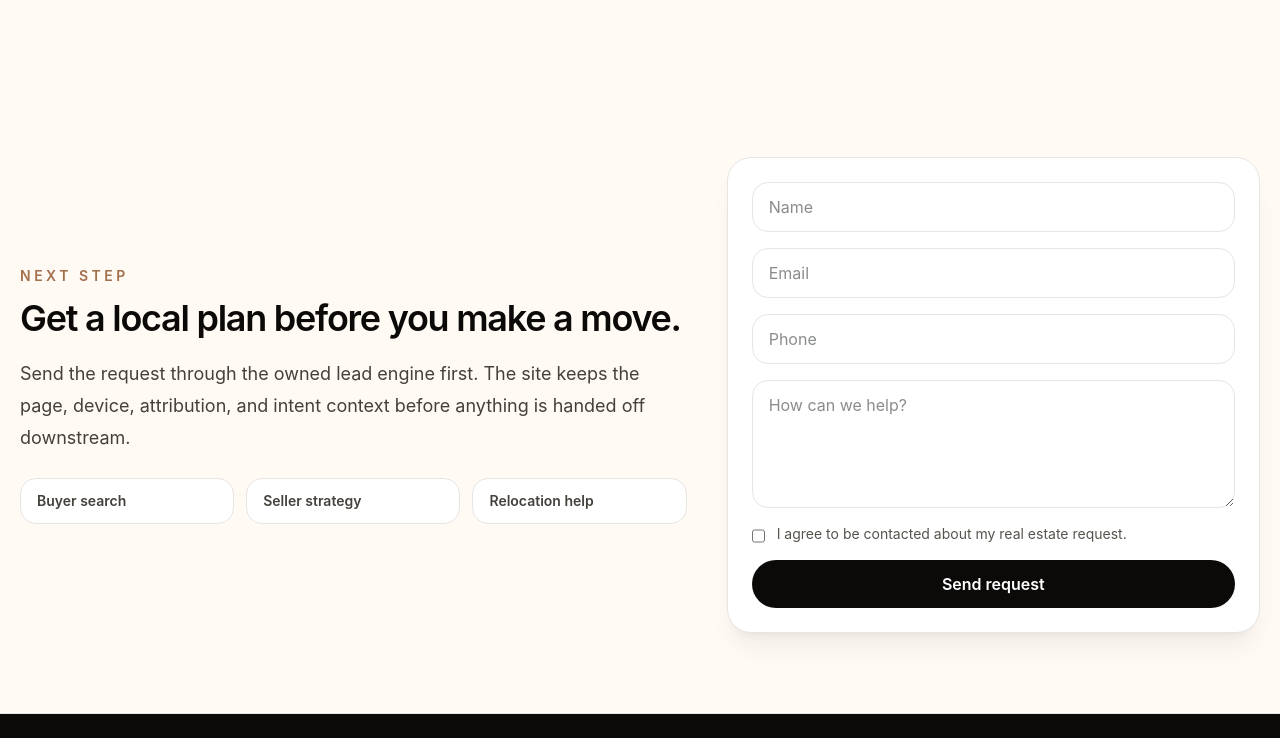
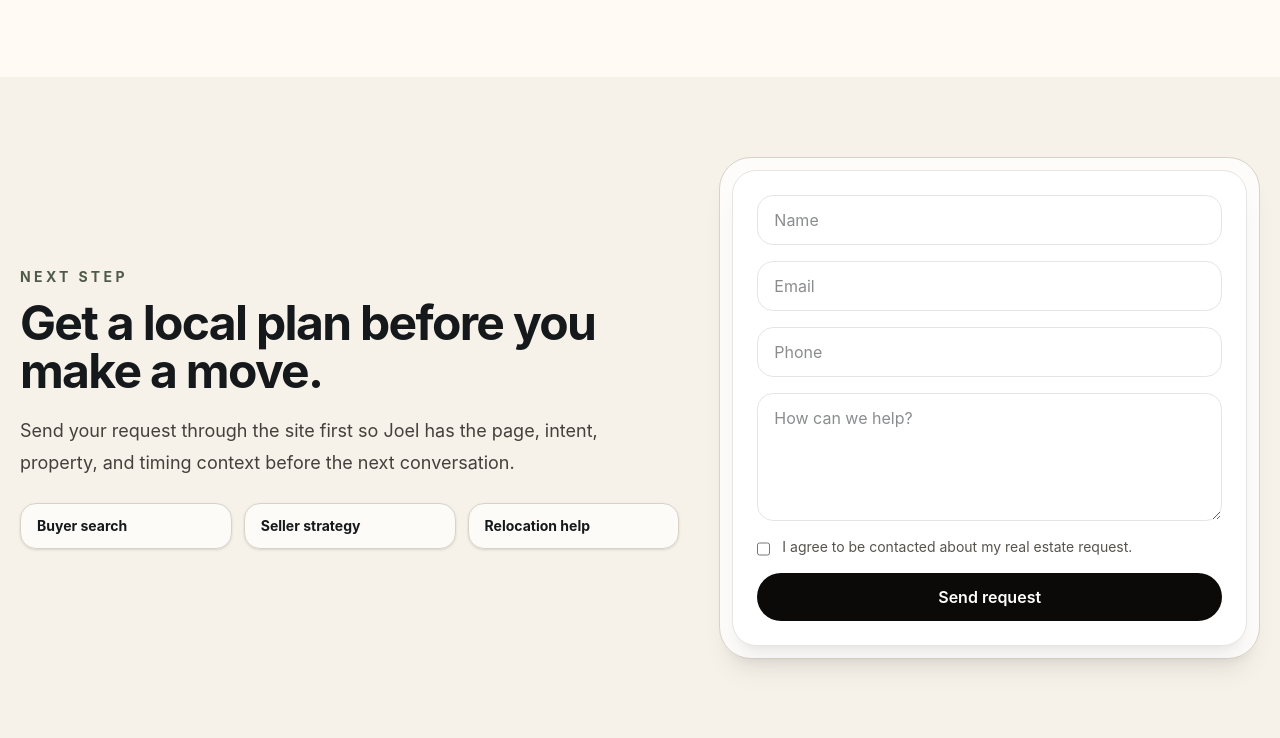
Before and after one commit to BenLane-creator/homeinstgeorgeutah, an Astro site in the folder apps/site/: page / in a window 1280 px wide. Shown: the part 2902-3640 px from the top of the page. Built offline with nearby package versions, Linux system fonts and the light colour scheme; Astro itself is replaced by a stand-in of ours.

Commit message:
Apply final SOT CTA styling

```diff
--- a/apps/site/src/components/CTA.astro
+++ b/apps/site/src/components/CTA.astro
@@ -22,31 +22,37 @@ const {
   variant = "general",
   eyebrow = "Next step",
   title = "Get a local plan before you make a move.",
-  copy = "Send the request through the owned lead engine first. The site keeps the page, device, attribution, and intent context before anything is handed off downstream.",
+  copy = "Send your request through the site first so Joel has the page, intent, property, and timing context before the next conversation.",
   badges = ["Buyer search", "Seller strategy", "Relocation help"],
 } = Astro.props;
 ---
 
-<section class="bg-[#fffaf3] px-5 py-20">
-  <div class="mx-auto grid max-w-7xl items-center gap-10 md:grid-cols-[1fr_0.8fr]">
+<section class="bg-[var(--brand-warm-ivory)] px-5 py-20">
+  <div class="mx-auto grid max-w-7xl items-center gap-10 md:grid-cols-[1fr_0.82fr]">
     <div>
-      <p class="text-sm font-semibold uppercase tracking-[0.25em] text-amber-900/70">
+      <p class="text-sm font-bold uppercase tracking-[0.24em] text-[var(--brand-deep-olive)]">
         {eyebrow}
       </p>
-      <h2 class="mt-3 font-serif text-4xl font-semibold text-stone-950">
+
+      <h2 class="mt-3 max-w-3xl text-4xl font-bold tracking-[-0.045em] text-[var(--brand-ink)] md:text-5xl">
         {title}
       </h2>
+
       <p class="mt-5 max-w-2xl text-lg leading-8 text-stone-700">
         {copy}
       </p>
-      <div class="mt-6 grid gap-3 text-sm font-semibold text-stone-700 sm:grid-cols-3">
+
+      <div class="mt-6 grid gap-3 text-sm font-bold text-[var(--brand-ink)] sm:grid-cols-3">
         {badges.map((badge) => (
-          <span class="rounded-2xl border border-stone-200 bg-white px-4 py-3">
+          <span class="rounded-2xl border border-[var(--brand-pink-sand)] bg-white/70 px-4 py-3 shadow-sm">
             {badge}
           </span>
         ))}
       </div>
     </div>
-    <LeadFormIsland client:visible intent={intent} variant={variant} />
+
+    <div class="rounded-[2rem] border border-[var(--brand-pink-sand)] bg-white/75 p-3 shadow-xl shadow-stone-900/5">
+      <LeadFormIsland client:visible intent={intent} variant={variant} />
+    </div>
   </div>
 </section>
```
